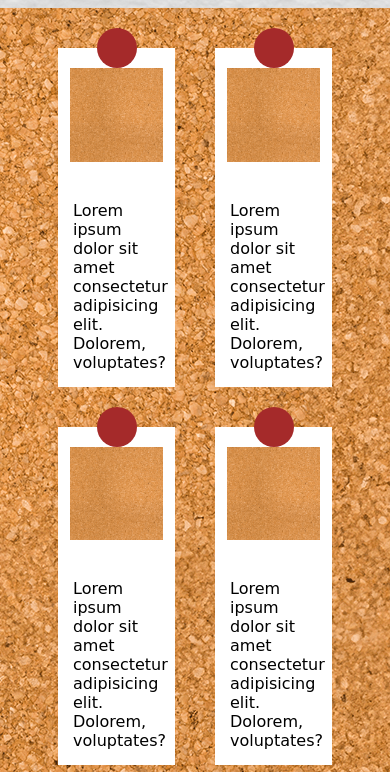
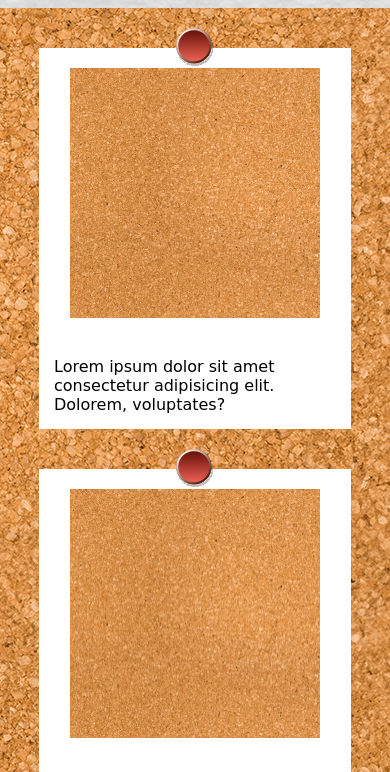
Before and after one commit to MicheleSaraceni/js-photo-blog, a plain HTML site: page index.html in a window 390 px wide. Shown: the part 72-844 px from the top of the page. Drawn offline with nearby package versions, Linux system fonts and the light colour scheme; a web font is replaced by a local one.

Commit message:
added media queries and pin

```diff
--- a/css/style.css
+++ b/css/style.css
@@ -11,6 +11,7 @@ body {
     font-family: "Edu TAS Beginner", cursive;
     background-image: url(../img/cork.png);
     flex-direction: column;
+    width: 100%;
 }
 
 header {
@@ -59,7 +60,8 @@ h1 {
 .pin {
     position: absolute;
     top: -20px;
-    background-color: brown;
+    background-image: url(../img/pin.svg);
+    background-size: cover;
     border-radius: 50px;
     width: 40px;
     height: 40px;
@@ -77,3 +79,17 @@ h1 {
     aspect-ratio: 5 / 1;
     padding: 15px;
 }
+
+/* MEDIA QUERIES */
+
+@media screen and (max-width: 1024px) {
+    .card {
+        width: 40%;
+    }
+}
+
+@media screen and (max-width: 480px) {
+    .card {
+        width: 80%;
+    }
+}
```
